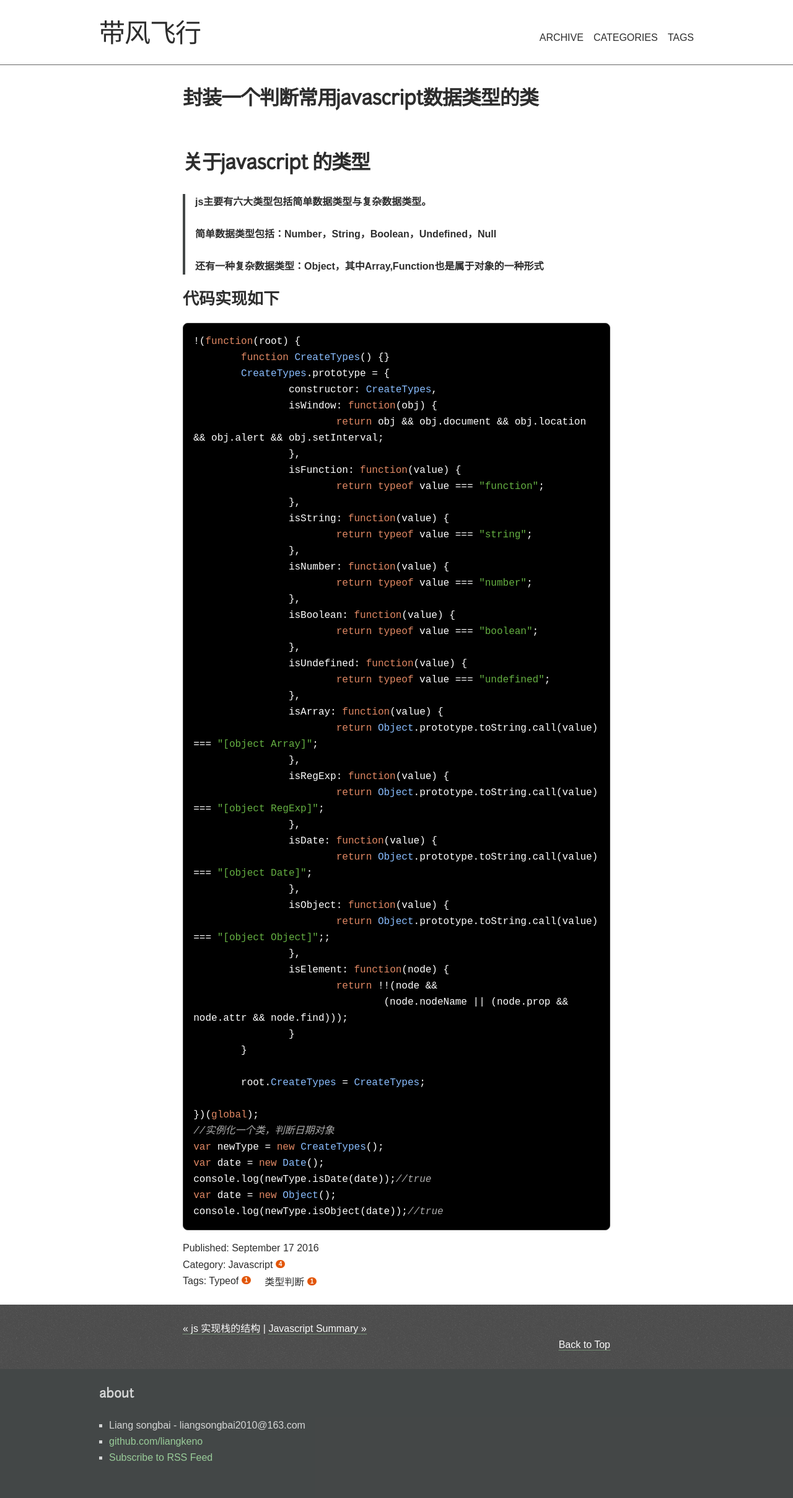
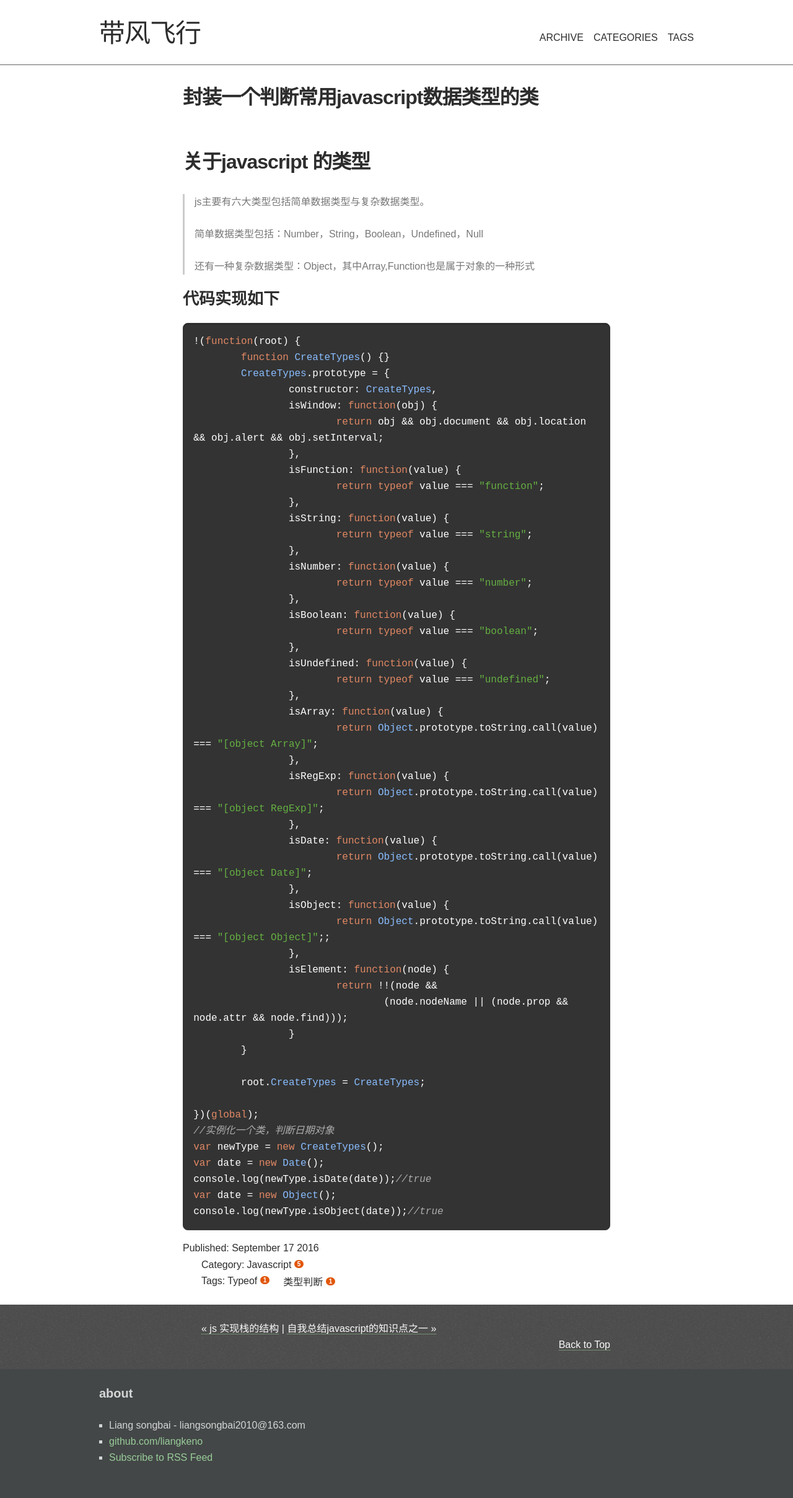
Before and after one commit to liangkeno/liangkeno.github.io, a Jekyll site: the page built from _posts/2016-09-17-data-type.md, in a window 1280 px wide. Shown: the whole page at 62% size. Built offline with Jekyll 4.4.1, drawn with Linux system fonts in a browser that asks for light colours.

Commit message:
修改 css

```diff
--- a/_posts/2016-09-18-javascript-summary.md
+++ b/_posts/2016-09-18-javascript-summary.md
@@ -1,8 +1,16 @@
+---
+layout: post
+category : javascript
+tagline: "Supporting tagline"
+title: "自我总结javascript的知识点之一"
+tags : [javascript知识点, 总结]
+---
+{% include JB/setup %}
 
 自我总结javascript的知识点之一
 ====================
 
-##数组去重##
+### 数组去重
 
 >- 把数组去重函数写到内置数组对象的原型，方便调用
 >
@@ -34,7 +42,7 @@ console.log(arr.unique());
 **执行结果**
 
 ![](http://i.imgur.com/sNRm1sH.png)
-##小心window对象的坑##
+### 小心window对象的坑
 
 >- window对象，全局变量，出错的this
 >
@@ -72,7 +80,7 @@ foo.fn=function(){
 };
 </pre>
 *执行结果* 在foo函数对象上定义静态方法fn,函数里面的this应该指向当前的函数对象，但是在直接声明私有方法bar后，直接执行，由于bar()前面没有对象调用，所以默认为this默认为window
-##关于简单数据类型的转换##
+### 关于简单数据类型的转换
 
 >- 简单数据类型主要包括Undefined,Null,Boolean,Number,String
 >- Undefined类型只有一个值undefined，在var声明且未赋值时的默认值，如果变量未声明而使用就出现错误(not defined),但是使用 typeof 操作此变量的结果为undefined;
@@ -107,7 +115,7 @@ foo.fn=function(){
 	var backStr=newStrObj.sunstring(2);
 	newStrObj=null;
 </pre>
-##比较运算符的转换##
+### 比较运算符的转换
 >比较等于或者不等于时，ECMAscript规定“**先转换在比较**”；比较全等于或者全不等于时，ECMAscript规定，“**仅比较不转换**”。
 >
 >*在相等或不等中遵循以下转换规则*
@@ -126,7 +134,7 @@ console.log((1 === true ));//false
 *执行解析*：在执行相等操作时，布尔值被转换为数字，ture变为1，1与字符串"true"比较为false;2==1结果为false;在进行全等比较时，不转换，数值与布尔为不同类型，所以返回false.
 
 
-##解析一段javascript的执行过程##
+### 解析一段javascript的执行过程
 <pre>
 var x = "global value";
 
@@ -167,6 +175,7 @@ var globalExecutionContext = {
 			},
 			this: window
 }
+</pre>
 >
 >- 如果调用全局变量对象中的函数时，也会生成当前函数的执行上下文，包括生成函数的作用域；设置this的指向，可能指向window或者某一个对象；生成当前函数的激活对象，并以激活对象作为当前函数的变量对象。同时把当前函数的执行上下文压入执行上下文栈。
  - 构想的函数上下文，便于理解：
@@ -211,7 +220,7 @@ var getValueFunctionExecutionContext = {
 	}
 	this: window
 }
-
+</pre>
 >
 >- 在生成函数的变量对象时，分为两个阶段：创建阶段与激活阶段
  * 创建阶段：函数的变量对象是在进入函数的执行上下文时创建，js解释器主要做下面事情：
@@ -231,7 +240,7 @@ var getValueFunctionExecutionContext = {
 	首先，是在创建函数变量时，先初始化arguments对象，因为arguments是一种伪数组的数据结构，所以arguments[0]=23,实际参数个数为length=1，同时在变量对象添加同名参数属性x=23；接着扫描函数内部，发现var 声明的x变量，由于之前参数初始化时已经存在x变量，所以不做任何操作。
  * 激活阶段：即函数的执行阶段，当函数碰到第一个alert(x)时，会去当前函数的变量对象中查找x,此时x的值为23；接着对x进行赋值，碰到第二个alert(x),此时的x值为”local value“；如果第二个alert的末尾添加console.log("arguments[0]"),此时输出的值为：”local value“（由于变量对象与arguments采用实时映射的方式，当变量对象中的x值变化时，arguments形参的x的值也跟着变化）。
 
-##我理解的作用域链##
+### 我理解的作用域链
 >在执行一个函数或者进入一个页面时都会创建一个执行环境，而每个执行环境都关联对应的变量对象，这个变量对象定义当前的环境能访问的数据或者函数。
 >
 >- 在进入页面时创建对应全局变量对象，也称为全局作用域，定义的数据可被内部的所有函数局部变量对象访问；全局执行环境被压入执行栈的最底端，在应用程序退出或者页面被关闭时才被销毁。
@@ -255,7 +264,7 @@ function foo(){
 foo();//输出结果：60
 </pre>
 _结果解析_：在进入这段代码时，会把变量a,foo添加到全局变量对象上；当执行foo()时，会把b,bar添加到foo函数的变量对象上；当执行到bar()时，也会添加c到bar函数的变量对象上；当执行输出a+b+c时，会对表示符a进行查找，首先在bar本身的变量对象进行查处，没找到，往父层的变量对象方向查找，直到在全局变量对象中找到a=10;b,c查找的方式也类似，最终输出60。
-##通过作用域链看闭包##
+### 通过作用域链看闭包
 >从形式上看，闭包是函数嵌套函数，同时把嵌套的函数返回到外部，在外部执行返回的嵌套的函数可以访问内部的定义的数据。从本质上看，由于是嵌套在里面的函数，本身就能访问外层函数的变量对象，属于构建的一条作用域链上。按照函数正常的执行，当外层的函数执行完毕时，构建的变量对象应该会被销毁，但是由于存在return 内部的函数，此时关于内部的函数作用域链上的变量对象并没有被销毁，所以返回嵌套的函数在外层函数之外执行仍然可以访问外层函数内部定义的数据。
 
 <pre>
@@ -275,7 +284,7 @@ fn()//输出结果：60
 
 _结果解析_ ：在执行foo()完毕之后，会返回闭包bar函数，并赋值给fn。如果没有return 函数，foo()在执行完毕时，对应的变量对象的属性b,bar也会跟着销毁，但是当return 闭包函数bar时，foo变量对象还是存在内存中，当执行fn()时，即可访问闭包函数声明的环境中的作用域链条。所以输出结果为：60.
 
-##聊一聊new的工作方式##
+### 聊一聊new的工作方式
 >在对一个构造函数进行new运算时，会经历一下步骤：
 >
 >1. 新建一个空对象；
--- a/assets/themes/the-minimum/css/style.css
+++ b/assets/themes/the-minimum/css/style.css
@@ -51,7 +51,7 @@ h3,
 h4,
 h5,
 h6 {
-  font-family: junctionregularRegular, "Frutiger Linotype", Univers, Calibri, "Gill Sans", "Gill Sans MT", "Myriad Pro", Myriad, "DejaVu Sans Condensed", "Liberation Sans", "Nimbus Sans L", Tahoma, Geneva, "Helvetica Neue", Helvetica, Arial, "MS PGothic", Osaka, Sans-Serif;
+  font-size: 18px;
   font-weight: bold;
 }
 h1, .h1 {
@@ -95,7 +95,8 @@ small, .small, aside {
   font-size: 1em;
 }
 blockquote {
-  font-weight: bold;
+    padding: 0 15px;
+    color: #777;
 }
 blockquote cite {
   font-weight: normal;
@@ -287,7 +288,7 @@ pre {
   border-bottom: 1px dotted #bbddbb;
 }
 .unit-article blockquote {
-  border-left: 0.25em solid rgba(21, 25, 25, 0.8);
+  border-left: 0.2em solid #ccc;
   padding-left: 1em;
   margin-left: 0;
 }
@@ -296,7 +297,7 @@ pre {
   margin-right: 0;
 }
 .unit-article ul, .unit-article ol, .unit-article dl {
-  padding-left: 0;
+  padding-left: 30px;
 }
 .unit-article ul {
   list-style: square;
--- a/assets/themes/the-minimum/css/sunburst.css
+++ b/assets/themes/the-minimum/css/sunburst.css
@@ -14,7 +14,7 @@ pre .atv, code .atv { color: #65B042; } /* html/xml attribute value - green */
 pre .dec, code .dec { color: #3387CC; } /* decimal - blue */
 
 pre.prettyprint, code.prettyprint {
-	background-color: #000;
+	background-color: #333;
 	-moz-border-radius: 8px;
 	-webkit-border-radius: 8px;
 	-o-border-radius: 8px;
```
